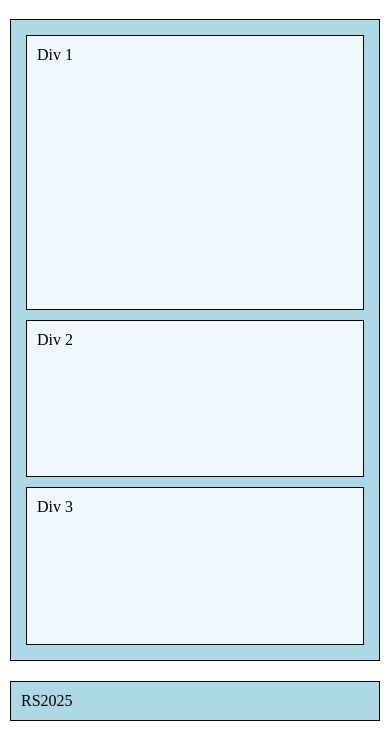
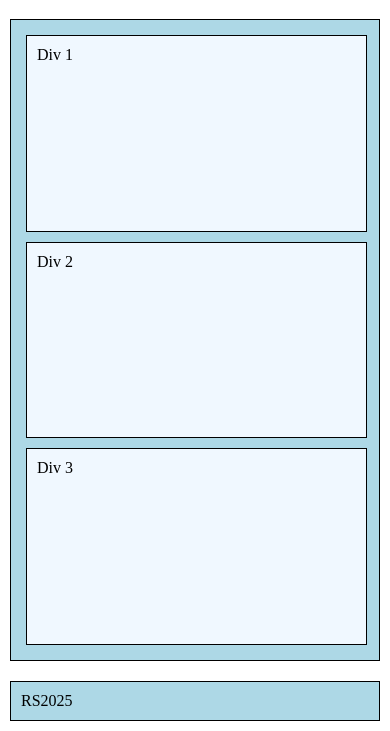
Before and after one commit to Robert-Szulim-UZ/html, a plain HTML site: page flex_1_2.html in a window 390 px wide. Shown: the part 113-844 px from the top of the page. Drawn offline with Linux system fonts and the light colour scheme.

Commit message:
Refactor layout for responsiveness and improve flexbox usage in HTML files

```diff
--- a/flex_1_2.html
+++ b/flex_1_2.html
@@ -16,39 +16,30 @@
         #content {
             flex: 1; /* This makes the content area expand to fill the available space */
             display: flex; /* This sets the content to use flexbox layout */
-
+            flex-wrap: wrap; /* This allows the items to wrap to the next line */
+            justify-content: space-between; /* This distributes the divs evenly */
         }
 
         .box{
-            margin: 5px; /* This adds some space between the boxes */
+            flex: 0 0 48%; /* This makes each box take up approximately half the width, with some space for margins */
+            margin: 1%; /* This adds some space between the boxes */
             border: 1px solid #000; /* This adds a border to the boxes for visibility */
             padding:10px;
             background-color: aliceblue;
             box-sizing: border-box; /* This ensures padding and border are included in the element's total width and height */
         }
 
-        .box1 {
-            flex: 0 0 48%; /* This makes div 1 take up approximately half the width */
-        }
-        .box2, .box3 {
-            flex: 1; /* This makes div 2 and div 3 share the remaining height equally */
-        }
-        #side-content {
-            display: flex;
-            flex-direction: column;
-            flex: 1;
-        }
-
         @media screen and (max-width: 1000px) {
-            .box1, .box2, .box3 {
-                flex: 1 0 30%; /* This makes each box take up the full width on small screens */
-                margin: 5px; /* Adjust the margin for small screens */
+            .box {
+                flex: 1 0 48%; /* This makes each box take up the full width on small screens */
+                margin: 1%; /* Adjust the margin for small screens */
             }
         }
 
         @media screen and (max-width: 600px) {
-            #content {
-                flex-direction: column;
+            .box {
+                flex: 1 0 98%; /* This makes each box take up the full width on small screens */
+                margin: 5px; /* Adjust the margin for small screens */
             }
         }
 
@@ -62,15 +53,13 @@
 </head>
 <body>
     <div id="head">
-        <h1>Flex 1 wiersz 1 i 2 div</h1>
+        <h1>Flex 1 wiersze 2 div</h1>
     </div>
 
     <div id="content">
-        <div class="box box1">Div 1</div>
-        <div id="side-content">
-            <div class="box box2">Div 2</div>
-            <div class="box box3">Div 3</div>
-        </div>
+        <div class="box">Div 1</div>
+        <div class="box">Div 2</div>
+        <div class="box">Div 3</div>
     </div>
     <div id="foot">
         RS2025
```
Also changed, not shown: grid_1_2 resp.html (+1 -4 lines), index.html (+6 -3 lines).
